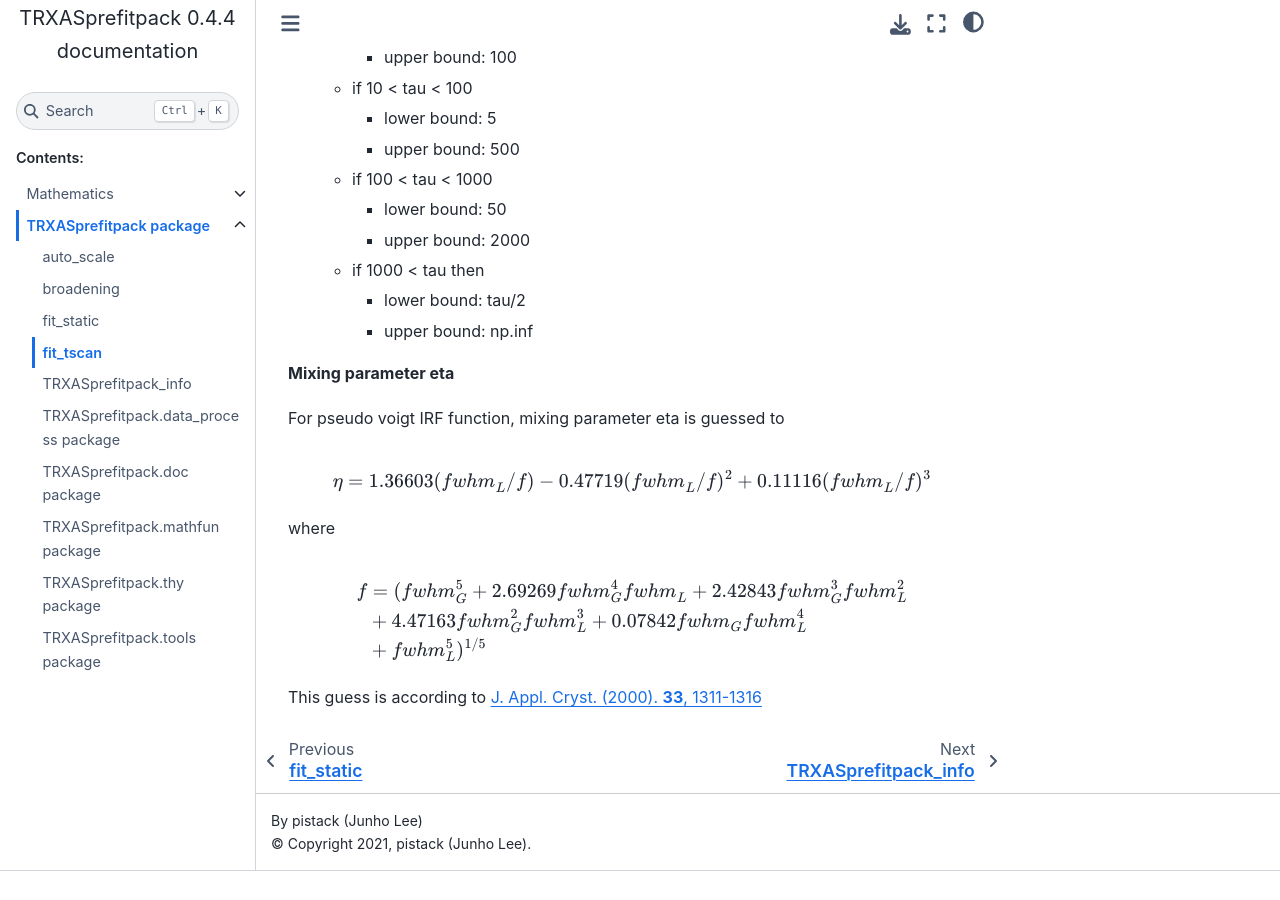
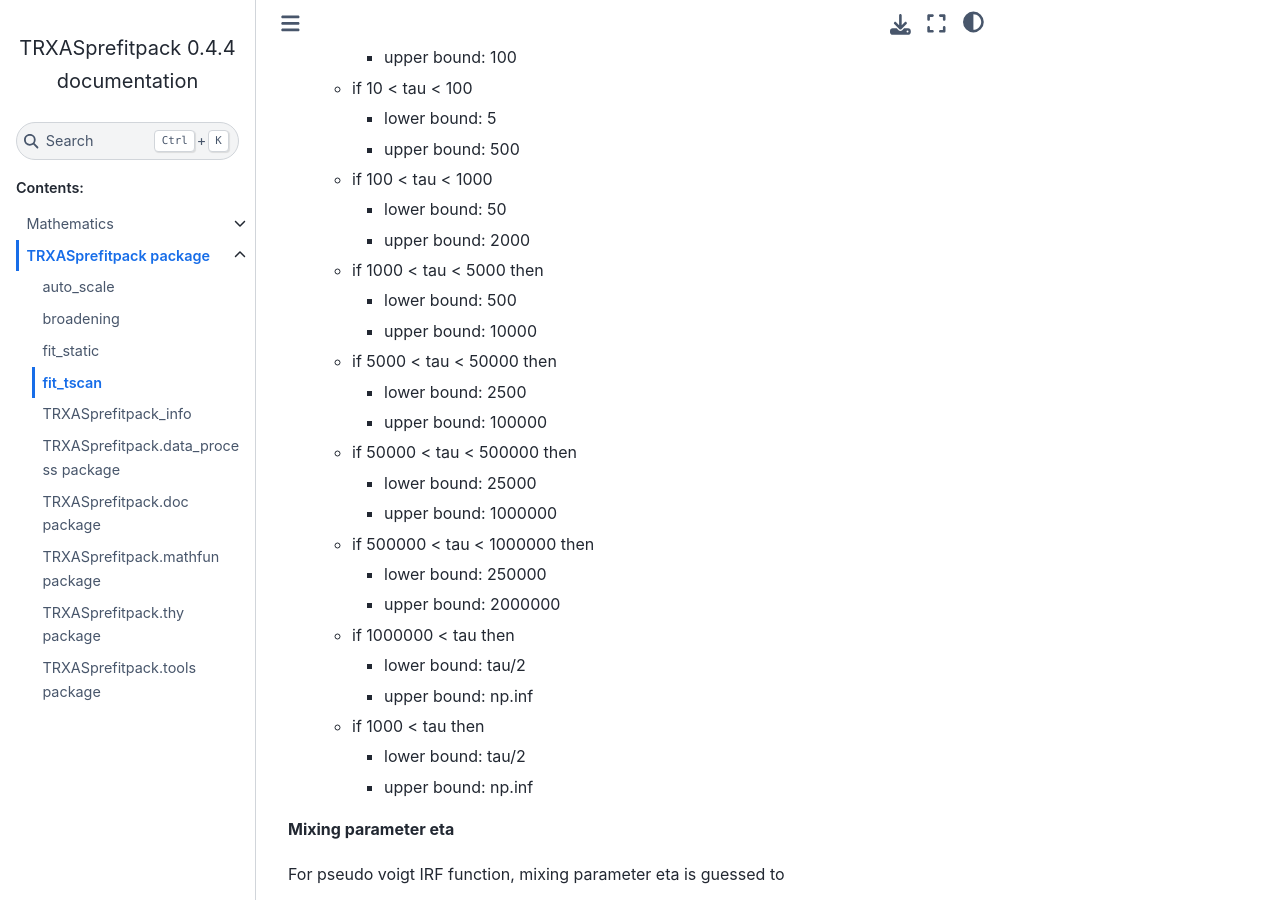
Before and after one commit to pistack/TRXASprefitpack, a Sphinx documentation site: the page built from docs/source/fit_tscan.md, in a window 1280 px wide and 900 px high, scrolled down 1464 px. Built offline with Sphinx 7.4.7 and the Sphinx Book theme 1.1.4, drawn with Linux system fonts in a browser that asks for light colours; before the commit the page ends 2335 px from its top, so only the background shows below that.

Commit message:
update document and fit_tscan: improve parameter bound scheme for 3rd gen X-ray

```diff
--- a/docs/source/fit_tscan.md
+++ b/docs/source/fit_tscan.md
@@ -68,6 +68,26 @@
     * lower bound: 50
     * upper bound: 2000
 
+  * if 1000 < tau < 5000 then
+    * lower bound: 500
+    * upper bound: 10000
+
+  * if 5000 < tau < 50000 then
+    * lower bound: 2500
+    * upper bound: 100000
+
+  * if 50000 < tau < 500000 then
+    * lower bound: 25000
+    * upper bound: 1000000
+
+  * if 500000 < tau < 1000000 then
+    * lower bound: 250000
+    * upper bound: 2000000
+
+  * if 1000000 < tau then
+    * lower bound: tau/2
+    * upper bound: np.inf
+
   * if 1000 < tau then
     * lower bound: tau/2
     * upper bound: np.inf
```
Also changed, not shown: docs/source/auto_scale.md (+2 -2 lines), docs/source/broadening.md (+1 -1 lines), 4 other files.
